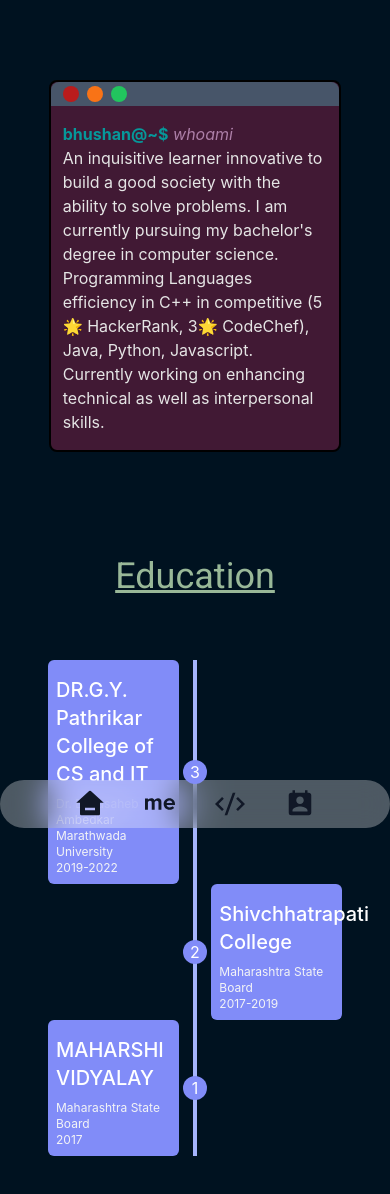
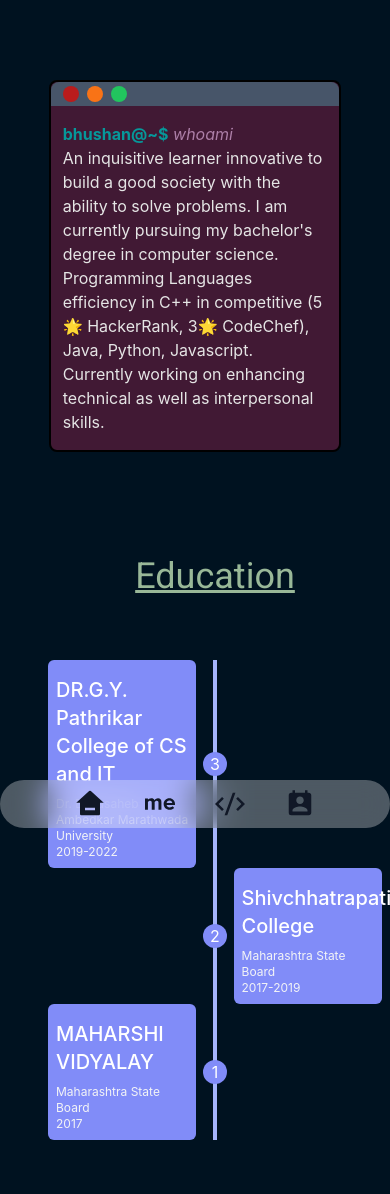
Before and after one commit to Bhushan-joshi/portfolio, a React (Create React App) app: page /about in a window 390 px wide. Shown: the top 1194 px of the page. Built offline with nearby package versions, Linux system fonts and the light colour scheme.

Commit message:
fix mobile

```diff
--- a/src/components/about/education.js
+++ b/src/components/about/education.js
@@ -7,7 +7,7 @@ const animationConfiguration = {
 
 const Education = () => {
   return (
-    <div className="h-screen m-10">
+    <div className="h-screen m-10 mr-0 sm:mr-10">
       <motion.h1
         className="text-center text-4xl pt-16 underline"
         style={{ color: "#99b898", fontFamily: "Roboto" }}
```
